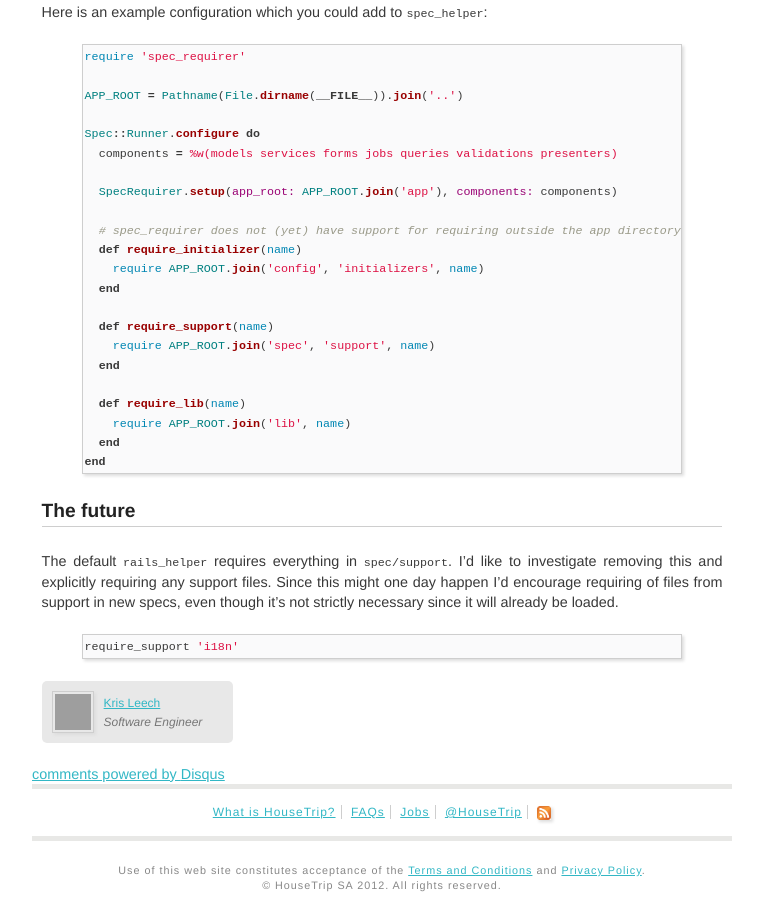
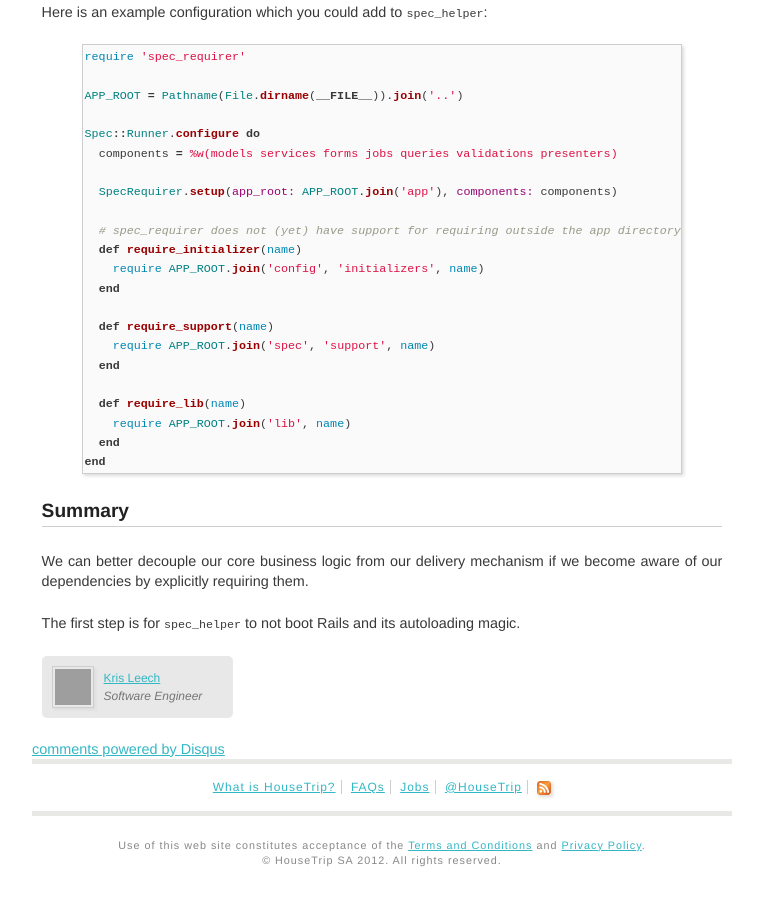
Before and after one commit to HouseTrip/housetrip.github.com, a Jekyll site: the page built from _posts/2014-09-12-writing-specs-without-rails.md, in a window 1280 px wide and 900 px high, scrolled down 2004 px. Shown: the whole window, without its empty margins (258-1021 px from the left). Built offline with Jekyll 4.4.1, drawn with Linux system fonts in a browser that asks for light colours; comment, search, counter and statistics services are not loaded; after the commit the page ends 2879 px from its top, so only the background shows below that; grey boxes are pictures that could not be loaded.

Commit message:
remove 'future' section and add 'summary' section

```diff
--- a/_posts/2014-09-12-writing-specs-without-rails.md
+++ b/_posts/2014-09-12-writing-specs-without-rails.md
@@ -96,10 +96,8 @@ Spec::Runner.configure do
 end
 {% endhighlight %}
 
-## The future
+## Summary
 
-The default `rails_helper` requires everything in `spec/support`. I'd like to investigate removing this and explicitly requiring any support files. Since this might one day happen I'd encourage requiring of files from support in new specs, even though it's not strictly necessary since it will already be loaded.
+We can better decouple our core business logic from our delivery mechanism if we become aware of our dependencies by explicitly requiring them.
 
-{% highlight ruby %}
-require_support 'i18n'
-{% endhighlight %}
+The first step is for `spec_helper` to not boot Rails and its autoloading magic.
```
